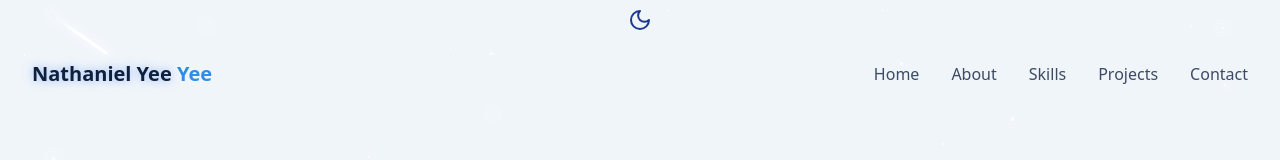
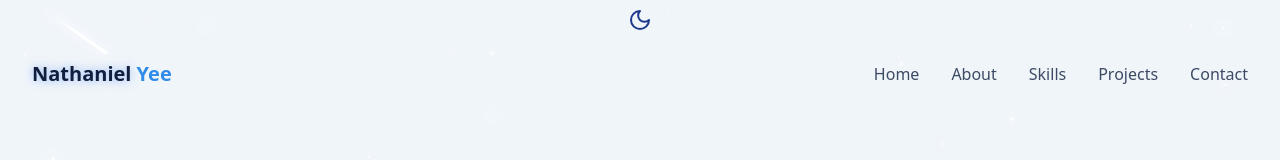
Before and after one commit to NathanielYee/Nathaniel-s-Portfolio-v2, a React (Vite) app: page / in a window 1280 px wide. Shown: the top 160 px of the page. Built offline with nearby package versions, Linux system fonts and the light colour scheme.

Commit message:
fix name

```diff
--- a/src/components/Navbar.jsx
+++ b/src/components/Navbar.jsx
@@ -35,7 +35,7 @@ export const Navbar = () => {
           href="#hero"
         >
           <span className="relative z-10">
-            <span className="text-glow text-foreground"> Nathaniel Yee </span>{" "}
+            <span className="text-glow text-foreground"> Nathaniel </span>{" "}
             Yee
           </span>
         </a>
```
